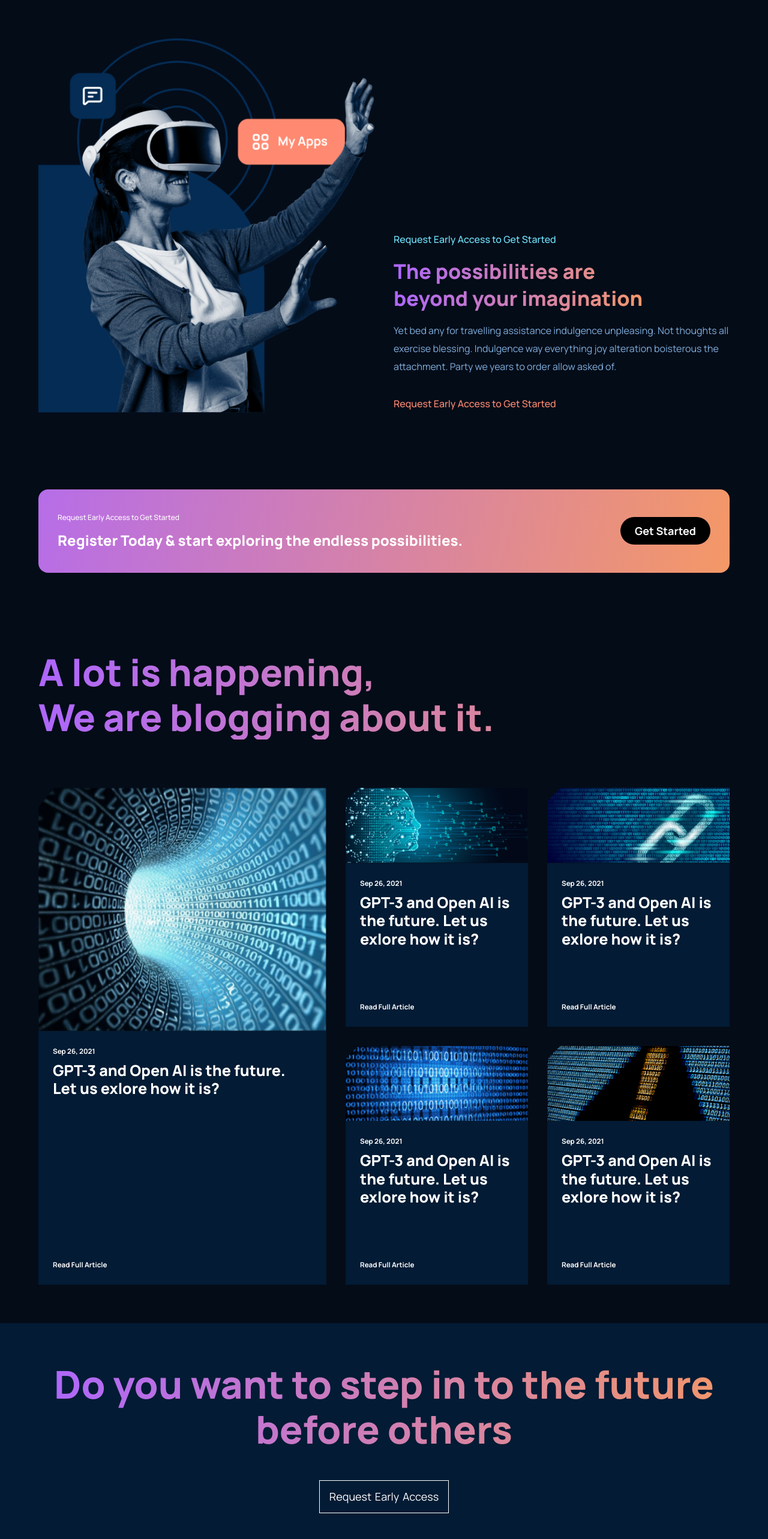
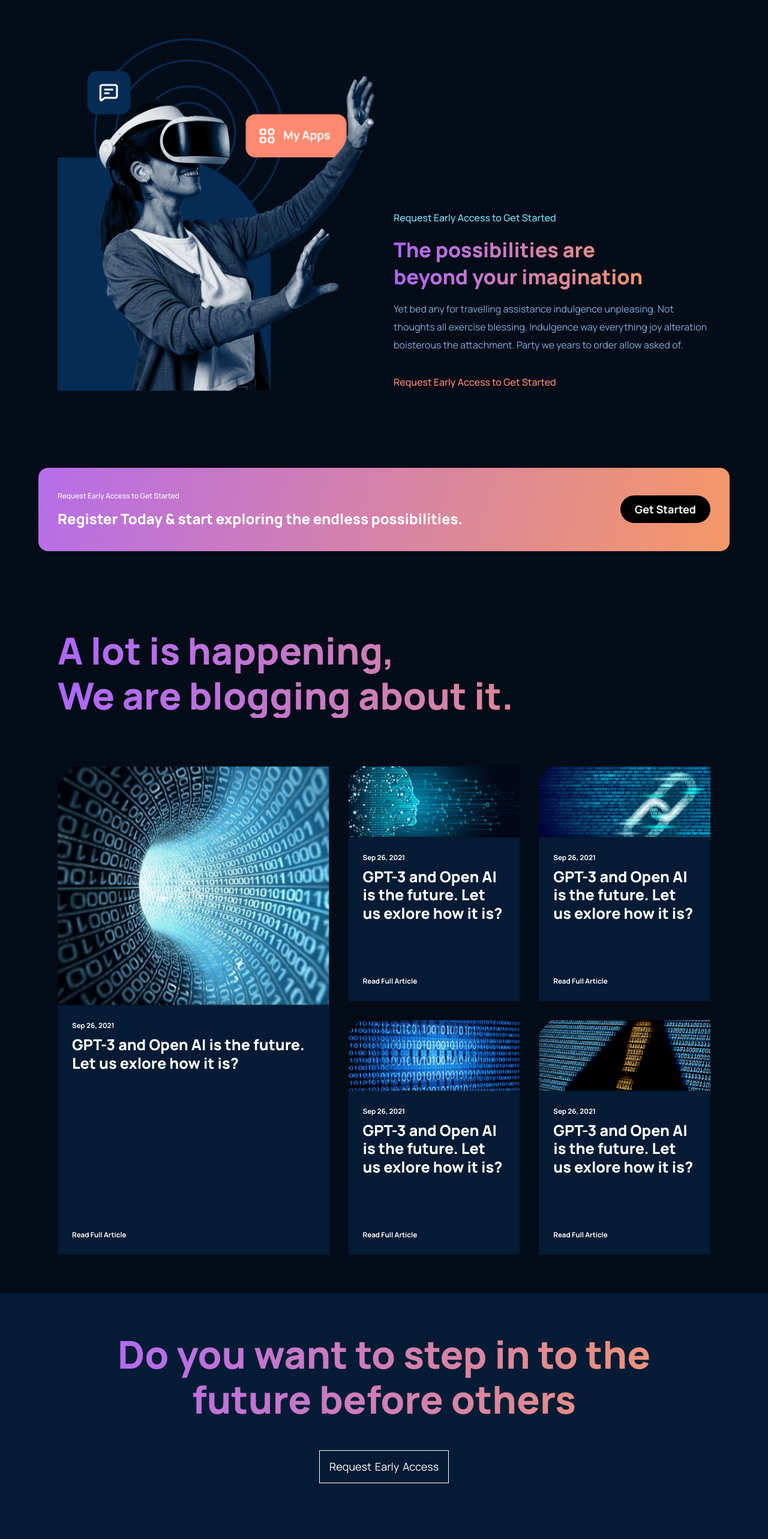
Before and after one commit to aladinxyz/project_modern_ui_ux_gpt3, a React (Create React App) app: page / in a window 1280 px wide. Shown: the top 2566 px of the page at 60% size. Built offline with nearby package versions, Linux system fonts and the light colour scheme.

Commit message:
padding fix

```diff
--- a/src/App.css
+++ b/src/App.css
@@ -7,3 +7,19 @@
 body {
   background: var(--color-bg);
 }
+
+.section__padding {
+  padding: 4rem 6rem;
+}
+
+@media screen and (max-width: 700px) {
+  .section__padding {
+    padding: 4rem;
+  }
+}
+
+@media screen and (max-width: 550px) {
+  .section__padding {
+    padding: 4rem 2rem;
+  }
+}
--- a/src/container/blog/Blog.jsx
+++ b/src/container/blog/Blog.jsx
@@ -4,7 +4,7 @@ import { blog01, blog02, blog03, blog04, blog05 } from './imports';
 import './blog.css';
 
 const Blog = () => (
-  <div className="gpt3__blog">
+  <div className="gpt3__blog section__padding">
     <div className="gpt3__blog-heading">
       <h1>A lot is happening, <br /> We are blogging about it.</h1>
     </div>
--- a/src/container/blog/blog.css
+++ b/src/container/blog/blog.css
@@ -1,8 +1,6 @@
 .gpt3__blog {
     display: flex;
     flex-direction: column;
-
-    padding: 4rem;
 }
 
 .gpt3__blog-heading {
@@ -61,7 +59,7 @@
     }
 }
 
-@media screen and (max-width: 650px) {
+@media screen and (max-width: 700px) {
     .gpt3__blog-container_groupB {
         grid-template-columns: repeat(1, 1fr);
     }
@@ -77,10 +75,6 @@
 }
 
 @media screen and (max-width: 550px) {
-    .gpt3__blog {
-        padding: 4rem 2rem;
-    }
-
     .gpt3__blog-heading h1 {
         font-size: 34px;
         line-height: 42px;
--- a/src/container/footer/Footer.jsx
+++ b/src/container/footer/Footer.jsx
@@ -3,7 +3,7 @@ import gpt3Logo from '../../logo.svg';
 import './footer.css';
 
 const Footer = () => (
-  <div className="gpt3__footer">
+  <div className="gpt3__footer section__padding">
     <div className="gpt3__footer-heading">
       <h1>Do you want to step in to the future before others</h1>
     </div>
@@ -15,7 +15,7 @@ const Footer = () => (
     <div className="gpt3__footer-links">
       <div className="gpt3__footer-links_logo">
         <img src={gpt3Logo} alt="gpt3_logo" />
-        <p>Crechterwoord K12 182 DK Alknjkcb, All Rights Reserved</p>
+        <p>Crechterwoord K12 182 DK Alknjkcb, <br /> All Rights Reserved</p>
       </div>
       <div className="gpt3__footer-links_div">
         <h4>Links</h4>
--- a/src/container/footer/footer.css
+++ b/src/container/footer/footer.css
@@ -4,7 +4,6 @@
     justify-content: center;
     align-items: center;
 
-    padding: 4rem;
     background: var(--color-footer);
 }
 
@@ -129,10 +128,6 @@
 }
 
 @media screen and (max-width: 550px) {
-    .gpt3__footer {
-        padding: 4rem 2rem;
-    }
-
     .gpt3__footer-heading h1 {
         font-size: 34px;
         line-height: 42px;
--- a/src/container/possibility/Possibility.jsx
+++ b/src/container/possibility/Possibility.jsx
@@ -3,7 +3,7 @@ import possibilityImage from '../../assets/possibility.png';
 import './possibility.css';
 
 const Possibility = () => (
-  <div className="gpt3__possibility">
+  <div className="gpt3__possibility section__padding">
     <div className="gpt3__possibility-image">
       <img src={possibilityImage} alt="possibility" />
     </div>
--- a/src/container/possibility/possibility.css
+++ b/src/container/possibility/possibility.css
@@ -1,8 +1,6 @@
 .gpt3__possibility {
     display: flex;
     flex-direction: row;
-
-    padding: 4rem;
 }
 
 .gpt3__possibility-image {
@@ -88,9 +86,3 @@
         height: 100%;
     }
 }
-
-@media screen and (max-width: 550px) {
-    .gpt3__possibility {
-        padding: 4rem 2rem;
-    }
-}
```
